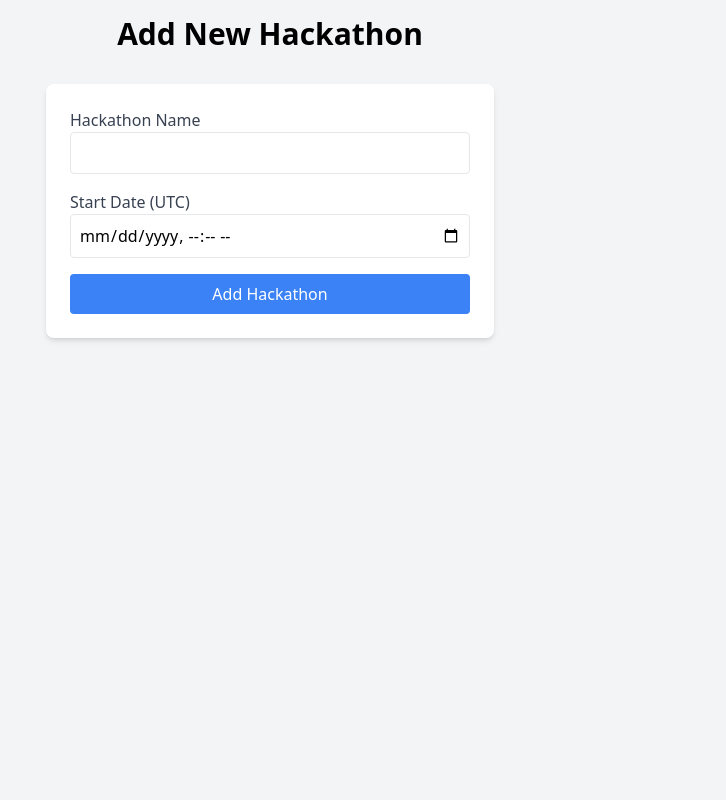
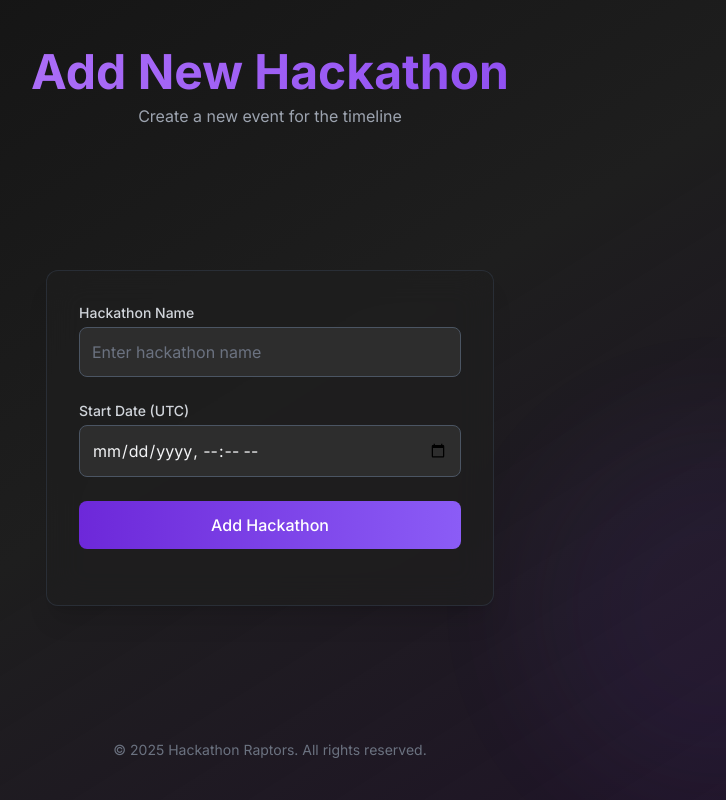
Before and after one commit to delbyte/raptors-timeline-v1, a Python web app: template frontend/templates/org.html in a window 1280 px wide. Shown: the whole page, without its empty margins (370-1096 px from the left). Run offline with Jinja, Linux system fonts and the light colour scheme; the template is opened without the code that fills it, so the values that code supplies are empty; some libraries are stand-ins or nearby versions.

Commit message:
Enhance hackathon creation page with improved styling, loading indicators, and error handling

```diff
--- a/frontend/templates/org.html
+++ b/frontend/templates/org.html
@@ -6,43 +6,143 @@
     <title>Add Hackathon</title>
     <script src="https://cdn.tailwindcss.com"></script>
     <script>
+        tailwind.config = {
+            theme: {
+                extend: {
+                    colors: {
+                        dark: {
+                            900: '#121212',
+                            800: '#1E1E1E',
+                            700: '#2D2D2D',
+                            600: '#3D3D3D',
+                            500: '#5A5A5A'
+                        },
+                        accent: {
+                            primary: '#6D28D9',
+                            secondary: '#8B5CF6',
+                            tertiary: '#A78BFA'
+                        }
+                    }
+                }
+            }
+        }
+    </script>
+    <style>
+        @import url('https://fonts.googleapis.com/css2?family=Inter:wght@300;400;500;600;700&display=swap');
+        body {
+            font-family: 'Inter', sans-serif;
+        }
+        .glass-card {
+            backdrop-filter: blur(16px);
+            background: rgba(30, 30, 30, 0.7);
+        }
+        input:focus {
+            box-shadow: 0 0 0 2px rgba(139, 92, 246, 0.5);
+            outline: none;
+        }
+    </style>
+    <script>
         async function addHackathon() {
             const name = document.getElementById('name').value;
             const startDate = document.getElementById('startDate').value;
+            const submitBtn = document.getElementById('submitBtn');
+            const statusMsg = document.getElementById('statusMsg');
+
             if (!name || !startDate) {
-                console.error('Name and start date are required');
+                statusMsg.textContent = 'Name and start date are required';
+                statusMsg.className = 'mt-4 text-red-400 text-center';
                 return;
             }
+
             try {
+                submitBtn.disabled = true;
+                submitBtn.innerHTML = '<svg class="animate-spin -ml-1 mr-2 h-4 w-4 text-white inline-block" xmlns="http://www.w3.org/2000/svg" fill="none" viewBox="0 0 24 24"><circle class="opacity-25" cx="12" cy="12" r="10" stroke="currentColor" stroke-width="4"></circle><path class="opacity-75" fill="currentColor" d="M4 12a8 8 0 018-8V0C5.373 0 0 5.373 0 12h4zm2 5.291A7.962 7.962 0 014 12H0c0 3.042 1.135 5.824 3 7.938l3-2.647z"></path></svg> Processing...';
+
                 const response = await fetch(`/api/hackathons/${encodeURIComponent('secret-raptor-2025')}`, {
                     method: 'POST',
                     headers: { 'Content-Type': 'application/json' },
                     body: JSON.stringify({ name, start_date: new Date(startDate).toISOString() })
                 });
+
                 if (!response.ok) throw new Error('Failed to add hackathon');
-                alert('Hackathon added successfully');
+
+                statusMsg.textContent = 'Hackathon added successfully!';
+                statusMsg.className = 'mt-4 text-green-400 text-center';
                 document.getElementById('name').value = '';
                 document.getElementById('startDate').value = '';
             } catch (error) {
                 console.error('Error adding hackathon:', error);
+                statusMsg.textContent = 'Error adding hackathon. Please try again.';
+                statusMsg.className = 'mt-4 text-red-400 text-center';
+            } finally {
+                submitBtn.disabled = false;
+                submitBtn.innerHTML = 'Add Hackathon';
+
+                // Clear success message after 3 seconds
+                if (statusMsg.textContent.includes('successfully')) {
+                    setTimeout(() => {
+                        statusMsg.textContent = '';
+                    }, 3000);
+                }
             }
         }
     </script>
 </head>
-<body class="bg-gray-100 font-sans">
-    <div class="container mx-auto p-4">
-        <h1 class="text-3xl font-bold text-center mb-8">Add New Hackathon</h1>
-        <div class="max-w-md mx-auto bg-white p-6 rounded-lg shadow-md">
-            <div class="mb-4">
-                <label class="block text-gray-700">Hackathon Name</label>
-                <input id="name" type="text" class="w-full p-2 border rounded">
+<body class="bg-dark-900 text-gray-100 min-h-screen">
+    <div class="fixed inset-0 bg-gradient-to-br from-dark-900 via-dark-800 to-purple-900/20 -z-10"></div>
+    <div class="fixed inset-0 opacity-30 -z-10">
+        <div class="absolute -top-40 -left-40 w-96 h-96 bg-accent-primary rounded-full filter blur-3xl opacity-20"></div>
+        <div class="absolute bottom-0 right-0 w-96 h-96 bg-accent-secondary rounded-full filter blur-3xl opacity-20"></div>
+    </div>
+
+    <div class="container mx-auto p-4 flex flex-col min-h-screen">
+        <header class="py-8">
+            <h1 class="text-4xl md:text-5xl font-bold text-center bg-gradient-to-r from-purple-400 to-violet-600 text-transparent bg-clip-text">
+                Add New Hackathon
+            </h1>
+            <p class="text-center text-gray-400 mt-2">Create a new event for the timeline</p>
+        </header>
+
+        <main class="flex-grow flex items-center justify-center py-8">
+            <div class="w-full max-w-md glass-card border border-gray-700/50 rounded-xl shadow-xl overflow-hidden">
+                <div class="p-8">
+                    <div class="space-y-6">
+                        <div>
+                            <label for="name" class="block text-sm font-medium text-gray-300 mb-1">Hackathon Name</label>
+                            <input
+                                id="name"
+                                type="text"
+                                class="w-full p-3 bg-dark-700 border border-gray-600 rounded-lg text-gray-100 placeholder-gray-500 transition-all focus:border-accent-secondary"
+                                placeholder="Enter hackathon name"
+                            >
+                        </div>
+
+                        <div>
+                            <label for="startDate" class="block text-sm font-medium text-gray-300 mb-1">Start Date (UTC)</label>
+                            <input
+                                id="startDate"
+                                type="datetime-local"
+                                class="w-full p-3 bg-dark-700 border border-gray-600 rounded-lg text-gray-100 transition-all focus:border-accent-secondary"
+                            >
+                        </div>
+
+                        <button
+                            id="submitBtn"
+                            onclick="addHackathon()"
+                            class="w-full py-3 px-4 bg-gradient-to-r from-accent-primary to-accent-secondary text-white font-medium rounded-lg hover:opacity-90 transition-all focus:ring-2 focus:ring-offset-2 focus:ring-accent-secondary focus:ring-offset-dark-800"
+                        >
+                            Add Hackathon
+                        </button>
+
+                        <div id="statusMsg" class="mt-4 text-center"></div>
+                    </div>
+                </div>
             </div>
-            <div class="mb-4">
-                <label class="block text-gray-700">Start Date (UTC)</label>
-                <input id="startDate" type="datetime-local" class="w-full p-2 border rounded">
-            </div>
-            <button onclick="addHackathon()" class="w-full bg-blue-500 text-white p-2 rounded hover:bg-blue-600">Add Hackathon</button>
-        </div>
+        </main>
+
+        <footer class="py-6 text-center text-gray-500 text-sm">
+            <p>© 2025 Hackathon Raptors. All rights reserved.</p>
+        </footer>
     </div>
 </body>
 </html>
```
